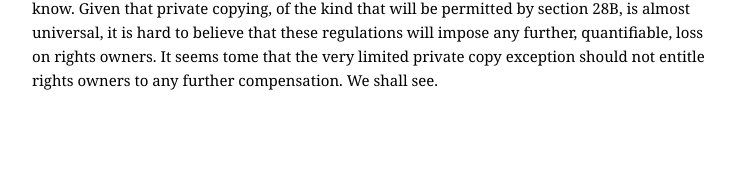
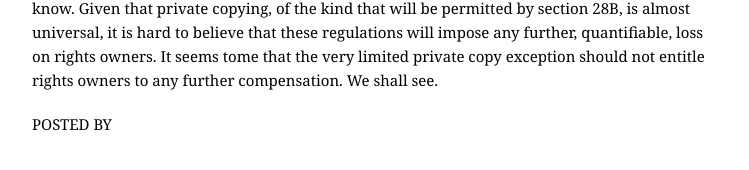
Before and after one commit to francisdavey/tech-law-blog, a Jekyll site: the page built from _posts/2014-07-30-private-copying-new-copyright-exception.md, in a window 1280 px wide and 900 px high, scrolled down 3258 px. Shown: the part 720-890 px from the top of the window, without its empty margins (138-887 px from the left). Built offline with Jekyll 4.4.1, drawn with Linux system fonts in a browser that asks for light colours; before the commit the page ends 4114 px from its top, so only the background shows below that.

Commit message:
Update post.html

```diff
--- a/_layouts/post.html
+++ b/_layouts/post.html
@@ -12,3 +12,5 @@ layout: default
 {% if post.susbtitle %} there is a post subtitle {{post.subtitle}}{% endif %}
 
 {{ content }}
+
+<p>POSTED BY {{ post.author | upcase }}</p>
```
